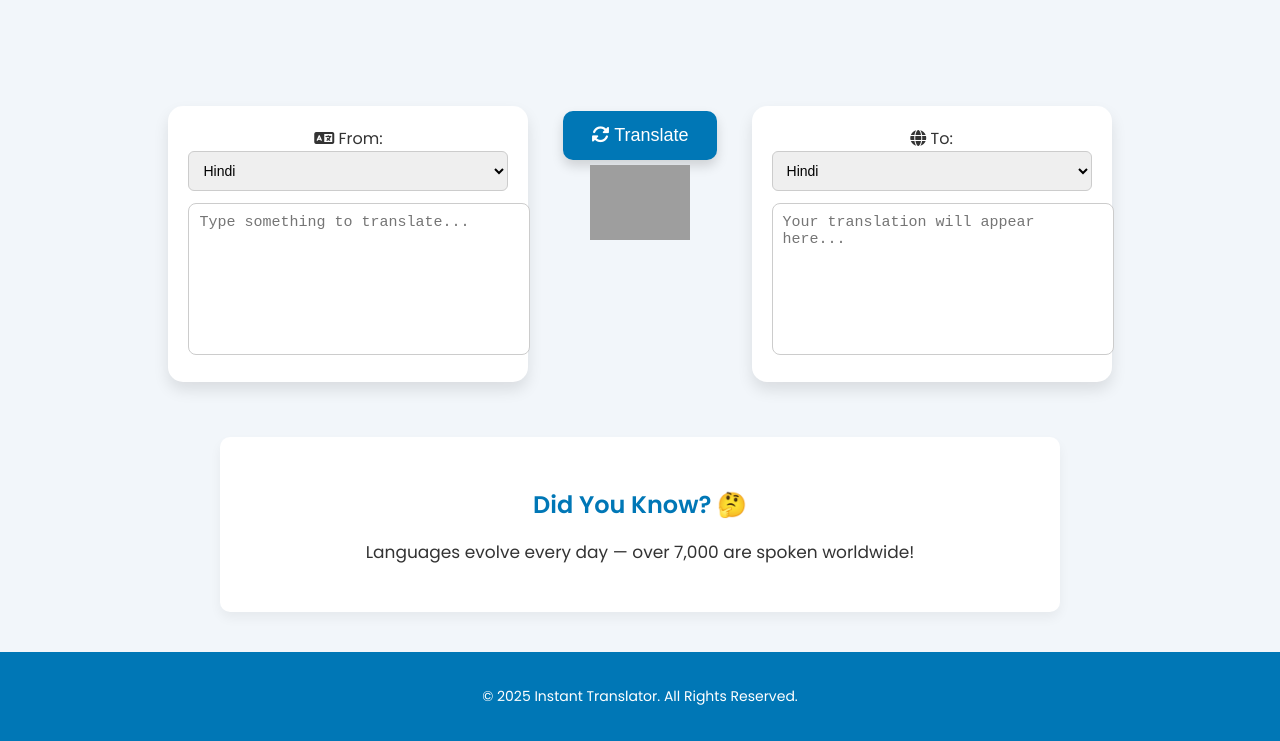
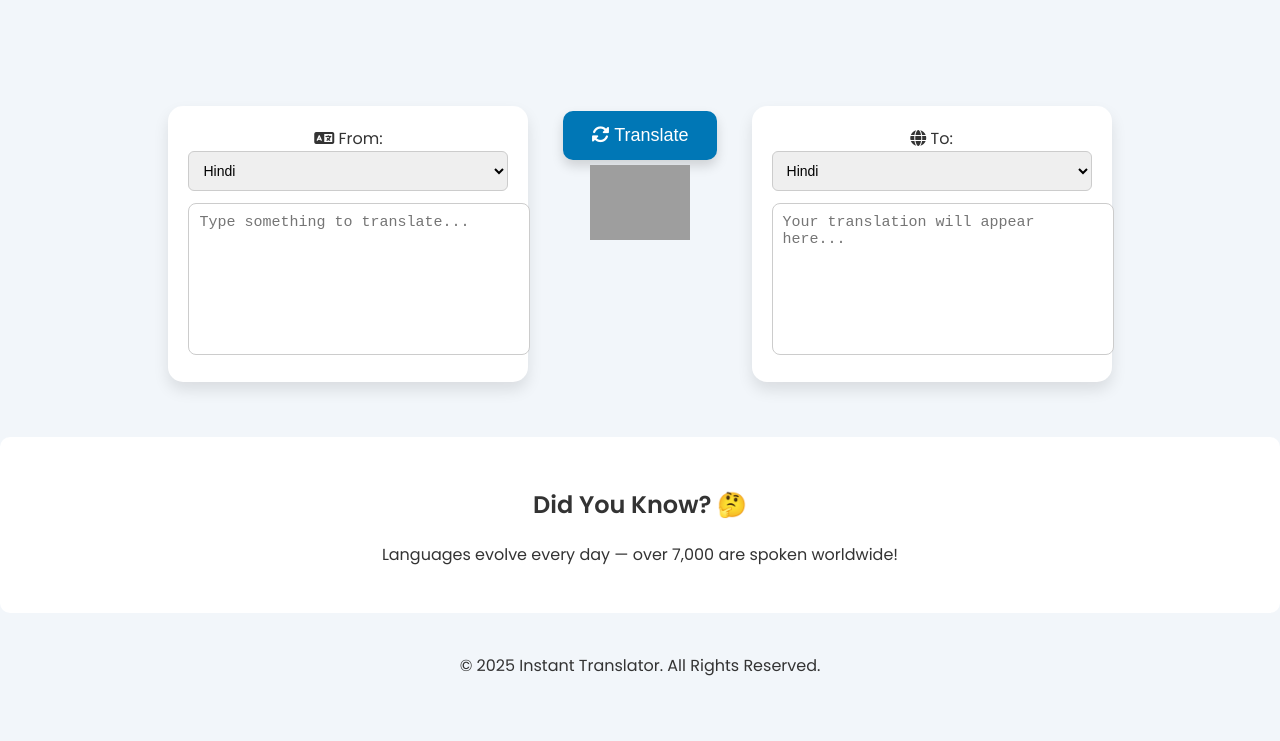
Before and after one commit to Ganish07/translator-, a website: page public/index.html in a window 1280 px wide. Shown: the part 249-990 px from the top of the page. After the commit the page ends 943 px from the top, so only its background shows below. Drawn offline with Linux system fonts and the light colour scheme; grey boxes are pictures that could not be loaded.

Commit message:
Update style.css

```diff
--- a/public/style.css
+++ b/public/style.css
@@ -8,14 +8,10 @@ body {
 }
 
 .hero {
-
- body {
   background-image: url("/images/mountains.jpg");
   background-size: cover;
   background-repeat: no-repeat;
   background-position: center;
-}
-
   height: 300px;
   display: flex;
   justify-content: center;
@@ -111,23 +107,4 @@ select {
   background: #ffffff;
   padding: 30px 20px;
   margin: 40px auto;
-  border-radius: 10px;
-  box-shadow: 0 6px 12px rgba(0, 0, 0, 0.05);
-  max-width: 800px;
-}
-
-.facts h2 {
-  color: #0077b6;
-  margin-bottom: 10px;
-}
-
-.facts p {
-  font-size: 17px;
-}
-
-footer {
-  background: #0077b6;
-  color: white;
-  padding: 20px;
-  font-size: 14px;
-}
+  border-radius: 10px
```
